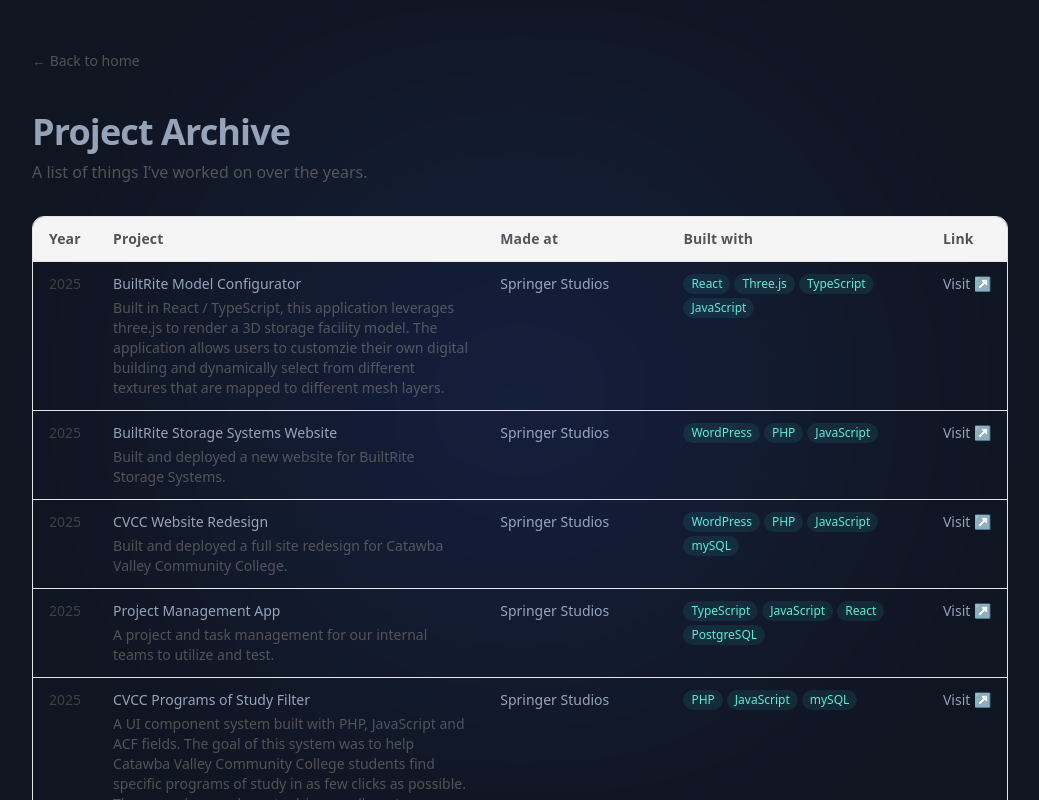
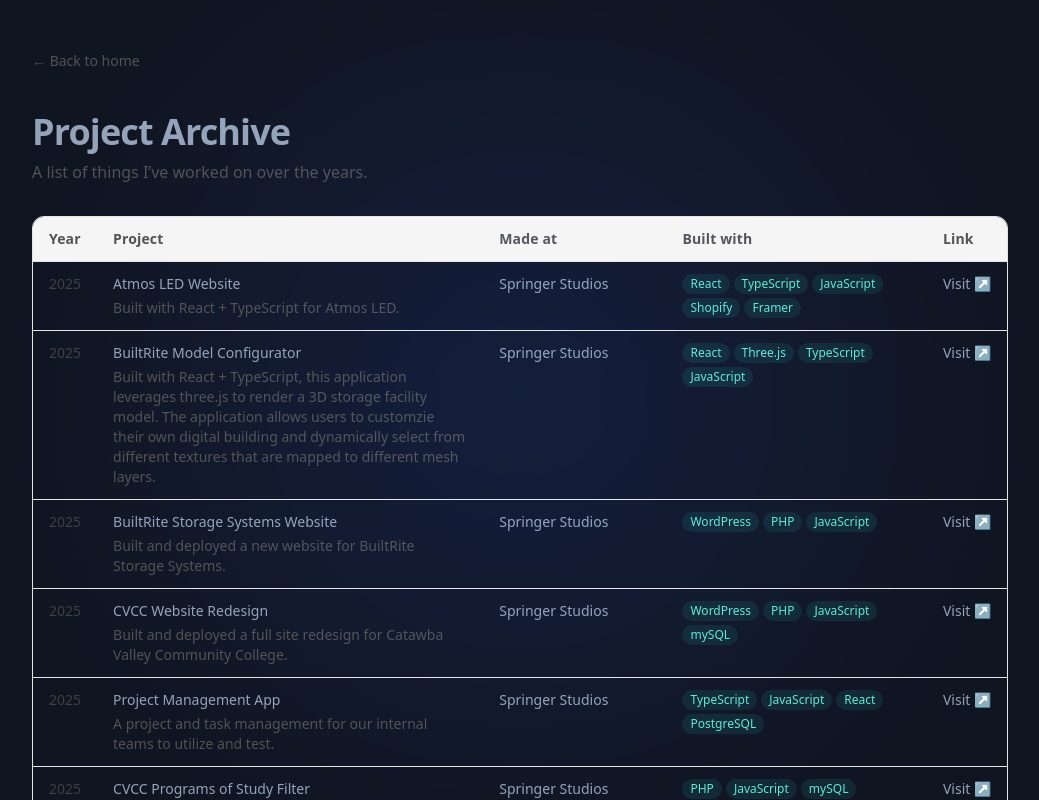
Before and after one commit to itsrichardhaar/Dev-Portfolio-II, a Next.js app: page /archive in a window 1280 px wide. Shown: the top 800 px of the page, without its empty margins (120-1159 px from the left). Built offline with nearby package versions, Linux system fonts and the light colour scheme.

Commit message:
add atmos project

```diff
--- a/data/projects.ts
+++ b/data/projects.ts
@@ -17,10 +17,30 @@ export type Project = {
 
 export const projects: Project[] = [
   {
+    slug: "atmosled",
+    title: "Atmos LED Website",
+    year: 2025,
+    summary: "Built with React + TypeScript for Atmos LED.",
+    madeAt: "Springer Studios",
+    builtWith: ["React", "TypeScript", "JavaScript", "Shopify", "Framer"],
+    link: "https://atmosled.co/",
+    featured: true,
+    description: [
+    "Led the development of this brand website.",
+    "Built a reusable component and template system."
+  ],
+  highlights: [
+    "95+ Core Web Vitals across pages",
+    "Edge-rendered pages with fast TTFB",
+    "Accessible components with testing"
+  ],
+  images: [{ src: "/images/atmosled.png", alt: "Atmos LED" }]
+  },
+  {
     slug: "three-d-model-configurator",
     title: "BuiltRite Model Configurator",
     year: 2025,
-    summary: "Built in React / TypeScript, this application leverages three.js to render a 3D storage facility model. The application allows users to customzie their own digital building and dynamically select from different textures that are mapped to different mesh layers.",
+    summary: "Built with React + TypeScript, this application leverages three.js to render a 3D storage facility model. The application allows users to customzie their own digital building and dynamically select from different textures that are mapped to different mesh layers.",
     madeAt: "Springer Studios",
     builtWith: ["React", "Three.js", "TypeScript", "JavaScript"],
     link: "https://built-rite-model-configurator-59t1.vercel.app",
@@ -160,7 +180,7 @@ export const projects: Project[] = [
     title: "Essential Personnel",
     year: 2024,
     summary:
-      "Full site redesign and CMS platform development using Webflow and integrating JavaScript animation libraries. Essential Personnell is a SaaS, performance development and safety/wellness, platform designed for the public sector. The platform and website were built with fire, law enforcement, EMS and the municipal government workforces in mind.",
+      "Full site redesign and CMS platform development using Webflow and integrating JavaScript animation libraries. Essential Personnel is a SaaS, performance development and safety/wellness, platform designed for the public sector. The platform and website were built with fire, law enforcement, EMS and the municipal government workforces in mind.",
     madeAt: "Springer Studios",
     builtWith: ["Webflow", "jQuery", "SwiperJS"],
     link: "https://www.essper.com",
```
Also changed, not shown: public/images/atmosled.png (added).
